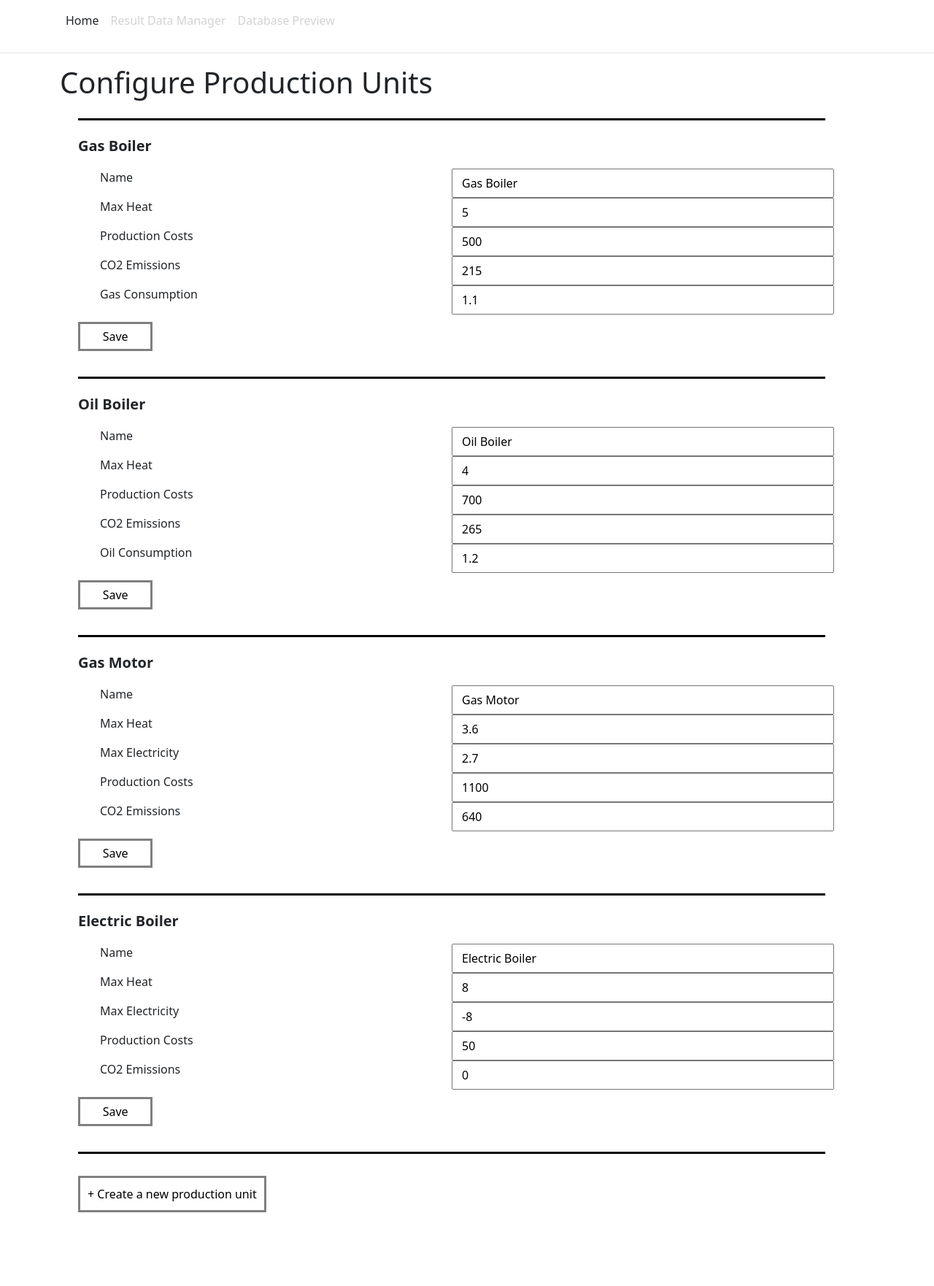
After one commit to Kacper-Grzyb/heat-production-optimization, an ASP.NET Core app: page /ProductionUnitConfiguration in a window 1280 px wide. The commit adds this page. Shown: the whole page at 73% size. Run offline with ASP.NET Core 8, Linux system fonts and the light colour scheme; style sheets or scripts are compiled from the project's sources; some libraries are stand-ins or nearby versions.

Commit message:
page complete with bugs

```diff
--- a/heat-production-optimization/Pages/Index.cshtml
+++ b/heat-production-optimization/Pages/Index.cshtml
@@ -7,7 +7,7 @@
 
 <br>
 
-<a class="nav-link text-dark bold" asp-area="" asp-page="/CustomProductionUnits">Configure Custom Boilers</a>
+<a class="nav-link text-dark bold" asp-area="" asp-page="/ProductionUnitConfiguration">Configure Boilers</a>
 
 <br>
 
--- /dev/null
+++ b/heat-production-optimization/Pages/ProductionUnitConfiguration.cshtml
@@ -0,0 +1,173 @@
+@page
+@model heat_production_optimization.Pages.CustomProductionUnitsModel
+@{
+}
+
+<!DOCTYPE html>
+<html lang="en">
+
+<head>
+	<style>
+		.property-name {
+			width: 50%;
+			float: left;
+		}
+
+		.property-input {
+			width: 50%;
+			float: right;
+		}
+
+		.page-title {
+			margin-bottom: 25px;
+		}
+
+		.unit-title {
+			font-size: 20px;
+			font-weight: bold
+		}
+
+		.unit-form {
+			border-top: solid black;
+			width: 80vw;
+			margin: 25px;
+			padding-top: 20px
+		}
+
+		.unit-form-row {
+			width:100%;
+			margin: 10px;
+		}
+
+		.unit-form-button {
+			margin-top: 10px;
+			margin-bottom: 10px;
+			width: 10%;
+			border: solid grey;
+			background-color: transparent;
+			padding: 5px 0px 5px 0px;
+		}
+
+		.unit-form-button:hover, .create-button:hover {
+			background-color: grey;
+			color: white;
+		}
+
+		.tab {
+			display: inline-block;
+			margin-left: 30px;
+		}
+
+		.create-button {
+			padding: 10px;
+			border: solid grey;
+			background-color: transparent;
+			margin-top: 10px
+		}
+
+	</style>
+</head>
+
+<body>
+
+	<h1 class="page-title">Configure Production Units</h1>
+
+	@foreach (var unit in Model.productionUnits)
+	{
+		<div class="unit-form">
+			<form method="post">
+				<p class="unit-title">@unit.Name</p>
+
+				@if (unit.Alias != "GB" && unit.Alias != "OB" && unit.Alias != "GM" && unit.Alias != "EK")
+				{
+					<div class="row">
+						<p class="property-name"><span class="tab" />Alias</p>
+						<input type="text" name="Alias" value="@unit.Alias" class="property-input" />
+					</div>
+				}
+				else
+				{
+					<input type="hidden" name="Alias" value="@unit.Alias" class="property-input" />
+				}
+
+				<div class="row">
+					<p class="property-name"><span class="tab" />Name</p>
+					<input type="text" name="Name" value="@unit.Name" class="property-input" />
+				</div>
+
+				<div class="row">
+					<p class="property-name"><span class="tab" />Max Heat</p>
+					<input type="number" name="MaxHeat" value="@unit.MaxHeat" class="property-input" />
+				</div>
+
+				@if(unit.Alias != "GB" && unit.Alias != "OB")
+				{
+					<div class="row">
+						<p class="property-name"><span class="tab" />Max Electricity</p>
+						<input type="number" name="MaxElectricity" value="@unit.MaxElectricity" class="property-input" />
+					</div>
+				}
+				else
+				{
+					<input type="hidden" name="MaxElectricity" value="@unit.MaxElectricity" class="property-input" />
+				}
+
+				<div class="row">
+					<p class="property-name"><span class="tab" />Production Costs</p>
+					<input type="number" name="ProductionCostMWh" value="@unit.ProductionCostMWh" class="property-input" />
+				</div>
+
+				<div class="row">
+					<p class="property-name"><span class="tab" />CO2 Emissions</p>
+					<input type="number" name="CO2EmissionMWh" value="@unit.CO2EmissionMWh" class="property-input" />
+				</div>
+
+				@if(unit.Alias != "OB" && unit.Alias != "GM" && unit.Alias != "EK")
+				{
+					<div class="row">
+						<p class="property-name"><span class="tab" />Gas Consumption</p>
+						<input type="number" name="GasConsumption" value="@unit.GasConsumption" class="property-input" />
+					</div>
+				}
+				else
+				{
+					<input type="hidden" name="GasConsumption" value="@unit.GasConsumption" class="property-input" />
+				}
+
+				@if(unit.Alias != "GB" && unit.Alias != "GM" && unit.Alias != "EK")
+				{
+					<div class="row">
+						<p class="property-name"><span class="tab" />Oil Consumption</p>
+						<input type="number" name="OilConsumption" value="@unit.OilConsumption" class="property-input" />
+					</div>
+				}
+				else
+				{
+					<input type="hidden" name="OilConsumption" value="@unit.OilConsumption" class="property-input" />
+				}
+
+				<input type="hidden" name="action" value="update"/>
+				<input type="hidden" name="unitId" value="@unit.Id"/>
+				<button type="submit" class="unit-form-button" name="buttonAction">Save</button>
+
+				@if(unit.Alias != "GB" && unit.Alias != "OB" && unit.Alias != "GM" && unit.Alias != "EK")
+				{
+					<input type="hidden" name="action" value="delete" />
+					<input type="hidden" name="unitId" value="@unit.Id" />
+					<button type="submit" class="btn btn-danger" name="buttonAction">Delete</button>
+				}
+
+			</form>
+		</div>
+	}
+
+	<form method="post" class="unit-form">
+		<input type="hidden" name="action" value="create" />
+		<input type="hidden" name="unitId" value="@Guid.NewGuid()" />
+		<button type="submit" class="create-button" name="buttonAction">+ Create a new production unit</button>
+	</form>
+
+
+</body>
+
+</html>
--- /dev/null
+++ b/heat-production-optimization/Pages/ProductionUnitConfiguration.cshtml.cs
@@ -0,0 +1,126 @@
+using Google.OrTools.ConstraintSolver;
+using heat_production_optimization.Models;
+using Microsoft.AspNetCore.Mvc;
+using Microsoft.AspNetCore.Mvc.RazorPages;
+using Microsoft.EntityFrameworkCore;
+using Microsoft.Office.Interop.Excel;
+using System.Diagnostics.Eventing.Reader;
+using System.Reflection;
+using System.Text.RegularExpressions;
+
+namespace heat_production_optimization.Pages
+{
+    public class PUCButtonRequest
+    {
+        public string action { get; set; } = string.Empty;
+        public Guid unitId { get; set; }
+    }
+
+    public class CustomProductionUnitsModel : PageModel
+    {
+        readonly SourceDataDbContext _context;
+        public DbSet<ProductionUnitDataModel> productionUnits { get; set; }
+
+        [BindProperty]
+        public PUCButtonRequest buttonAction { get; set; }
+
+        [BindProperty]
+        public ProductionUnitDataModel formProductionUnit { get; set; }
+
+        public CustomProductionUnitsModel(SourceDataDbContext context)
+        {
+            _context = context;
+            productionUnits = context.productionUnits;
+        }
+
+        public void OnGet()
+        {
+        }
+
+        public IActionResult OnPost(PUCButtonRequest request)
+        {
+            if (request == null || formProductionUnit == null) throw new Exception("The post request lacked arguments!");
+
+
+
+			switch (request.action)
+            {
+                case "update":
+					CustomUnit updatedUnit = new CustomUnit(
+	                    Guid.NewGuid(),
+	                    formProductionUnit.Alias,
+	                    formProductionUnit.Name,
+	                    formProductionUnit.MaxHeat,
+	                    formProductionUnit.MaxElectricity,
+	                    formProductionUnit.ProductionCostMWh,
+	                    formProductionUnit.CO2EmissionMWh,
+	                    formProductionUnit.GasConsumption,
+	                    formProductionUnit.OilConsumption
+                    );
+
+					var unitToUpdate = _context.productionUnits.Find(request.unitId);
+                    if (unitToUpdate == null)
+                    {
+                        return NotFound();
+                    }
+
+                    unitToUpdate.Alias = updatedUnit.Alias;
+                    unitToUpdate.Name = updatedUnit.Name;
+                    unitToUpdate.MaxHeat = updatedUnit.MaxHeat;
+                    unitToUpdate.MaxElectricity = updatedUnit.MaxElectricity;
+                    unitToUpdate.ProductionCost = updatedUnit.ProductionCost;
+                    unitToUpdate.ProductionCostMWh = updatedUnit.ProductionCostMWh;
+                    unitToUpdate.CO2Emission = updatedUnit.CO2Emission;
+                    unitToUpdate.CO2EmissionMWh = updatedUnit.CO2EmissionMWh;
+                    unitToUpdate.GasConsumption = updatedUnit.GasConsumption;
+                    unitToUpdate.OilConsumption = updatedUnit.OilConsumption;
+                    unitToUpdate.PriceToHeatRatio = updatedUnit.PriceToHeatRatio;
+
+                    _context.SaveChanges();
+					break;
+                case "create":
+                    var (newUnitName, newUnitAlias) = GetNewUnitName(_context.productionUnits);
+                    CustomUnit customUnit = new CustomUnit(Guid.NewGuid(), newUnitAlias, newUnitName);
+                    _context.productionUnits.Add(customUnit);
+                    _context.SaveChanges();
+					break;
+                case "delete":
+                    var unitToDelete = _context.productionUnits.Find(request.unitId);
+                    if(unitToDelete == null)
+                    {
+                        return NotFound();
+                    }
+                    _context.productionUnits.Remove(unitToDelete);
+                    _context.SaveChanges();
+                    break;
+                default:
+                    break;
+            }
+
+			return RedirectToPage();
+        }
+
+        private (string, string) GetNewUnitName(DbSet<ProductionUnitDataModel> units)
+        {
+            int highestDigit = 1;
+            foreach(var unit in units)
+            {
+				string regTemplate = @"^CustomBoiler[0-9]*$";
+				if (Regex.Match(unit.Name, regTemplate).Success)
+				{
+                    if(!int.TryParse(unit.Name.Substring(12), out highestDigit))
+                    {
+                        highestDigit = 1;
+                    }
+                    else
+                    {
+                        highestDigit++;
+                    }
+				}
+			}
+
+            return ($"CustomBoiler{highestDigit}", $"CB{highestDigit}");
+
+        }
+    }
+}
```
Also changed, not shown: heat-production-optimization/Pages/CustomProductionUnits.cshtml (deleted, +0 -58 lines), heat-production-optimization/Pages/CustomProductionUnits.cshtml.cs (deleted, +0 -45 lines).
